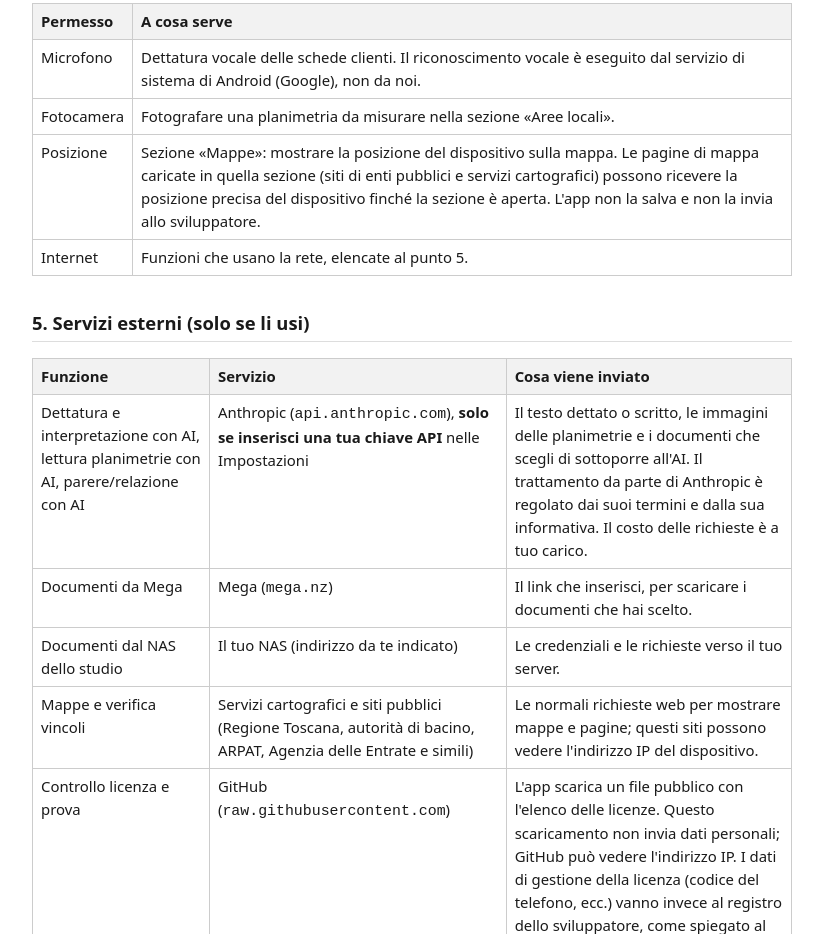
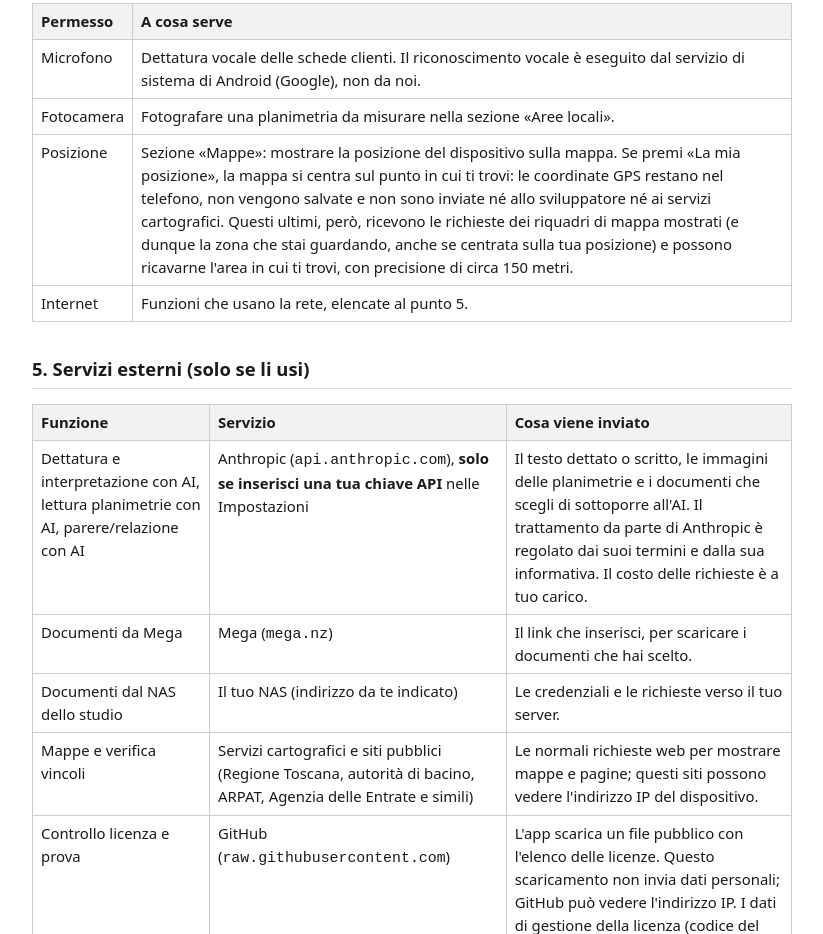
Before and after one commit to simonemorbidelli-crypto/STUDIO-TECNICO, a plain HTML site: page privacy/informativa-privacy.html in a window 1280 px wide. Shown: the part 906-1840 px from the top of the page, without its empty margins (228-1051 px from the left). Drawn offline with Linux system fonts and the light colour scheme.

Commit message:
Informativa privacy: descrizione corretta del trattamento della posizione nella sezione Mappe
Co-Authored-By: Claude Sonnet 5.5 <noreply@anthropic.com>
Claude-Session: https://claude.ai/code/session_01CAgyjN2nzoxhuTY7NFmhTy

```diff
--- a/privacy/informativa-privacy.html
+++ b/privacy/informativa-privacy.html
@@ -36,7 +36,7 @@
 <tr><th>Permesso</th><th>A cosa serve</th></tr>
 <tr><td>Microfono</td><td>Dettatura vocale delle schede clienti. Il riconoscimento vocale è eseguito dal servizio di sistema di Android (Google), non da noi.</td></tr>
 <tr><td>Fotocamera</td><td>Fotografare una planimetria da misurare nella sezione «Aree locali».</td></tr>
-<tr><td>Posizione</td><td>Sezione «Mappe»: mostrare la posizione del dispositivo sulla mappa. Le pagine di mappa caricate in quella sezione (siti di enti pubblici e servizi cartografici) possono ricevere la posizione precisa del dispositivo finché la sezione è aperta. L'app non la salva e non la invia allo sviluppatore.</td></tr>
+<tr><td>Posizione</td><td>Sezione «Mappe»: mostrare la posizione del dispositivo sulla mappa. Se premi «La mia posizione», la mappa si centra sul punto in cui ti trovi: le coordinate GPS restano nel telefono, non vengono salvate e non sono inviate né allo sviluppatore né ai servizi cartografici. Questi ultimi, però, ricevono le richieste dei riquadri di mappa mostrati (e dunque la zona che stai guardando, anche se centrata sulla tua posizione) e possono ricavarne l'area in cui ti trovi, con precisione di circa 150 metri.</td></tr>
 <tr><td>Internet</td><td>Funzioni che usano la rete, elencate al punto 5.</td></tr>
 </table>
 
```
